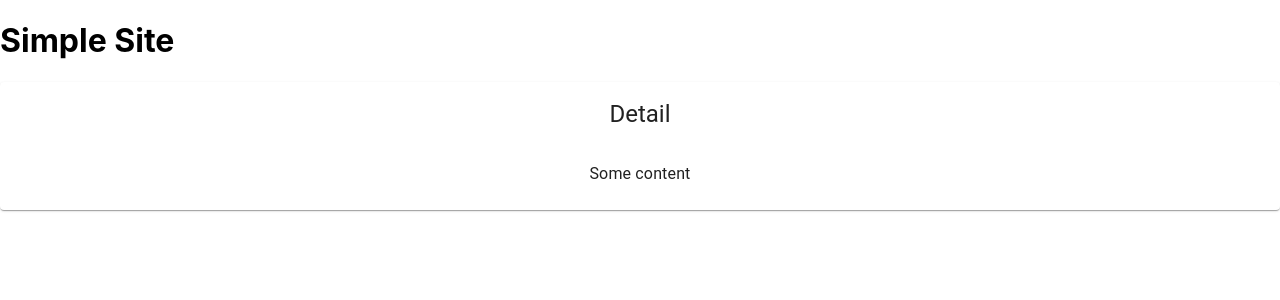
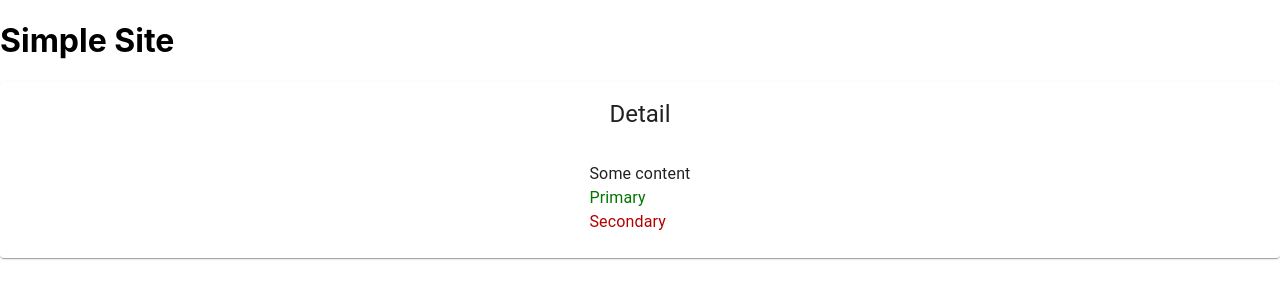
Before and after one commit to Wayl123/SimpleSite, a React (Create React App) app: page / in a window 1280 px wide. Shown: the top 300 px of the page. Built offline with nearby package versions, Linux system fonts and the light colour scheme.

Commit message:
Testing theme

```diff
--- a/src/App.tsx
+++ b/src/App.tsx
@@ -1,5 +1,5 @@
-import React from 'react';
-import DetailCard from './components/DetailCard';
+import React from 'react'
+import DetailCard from './components/DetailCard'
 
 function App() {
   return (
--- a/src/components/DetailCard.tsx
+++ b/src/components/DetailCard.tsx
@@ -1,4 +1,4 @@
-import React from 'react';
+import React from 'react'
 import {Card, CardContent, CardHeader, Typography} from '@material-ui/core'
 import {makeStyles, createStyles} from '@material-ui/core/styles'
 
@@ -8,7 +8,7 @@ const useStyles = makeStyles(() =>
       display: 'flex',
       flexDirection: 'column',
       alignItems: 'center',
-    }
+    },
   })
 )
 
@@ -24,6 +24,12 @@ export default function DetailCard() {
         <Typography>
           Some content
         </Typography>
+        <Typography color='primary'>
+          Primary
+        </Typography>
+        <Typography color='secondary'>
+          Secondary
+        </Typography>
       </CardContent>
     </Card>
   )
--- a/src/index.tsx
+++ b/src/index.tsx
@@ -1,12 +1,16 @@
-import React from 'react';
-import ReactDOM from 'react-dom';
-import './index.css';
-import App from './App';
-import reportWebVitals from './reportWebVitals';
+import React from 'react'
+import ReactDOM from 'react-dom'
+import './index.css'
+import App from './App'
+import reportWebVitals from './reportWebVitals'
+import {ThemeProvider} from '@material-ui/core/styles'
+import theme from './styles/theme'
 
 ReactDOM.render(
   <React.StrictMode>
-    <App />
+    <ThemeProvider theme={theme}>
+      <App />
+    </ThemeProvider>
   </React.StrictMode>,
   document.getElementById('root')
 );
--- /dev/null
+++ b/src/styles/theme.tsx
@@ -0,0 +1,14 @@
+import {createMuiTheme} from '@material-ui/core/styles'
+
+const theme = createMuiTheme({
+  palette: {
+    primary: {
+      main: '#007500',
+    },
+    secondary: {
+      main: '#B30000',
+    },
+  }
+})
+
+export default theme
```
